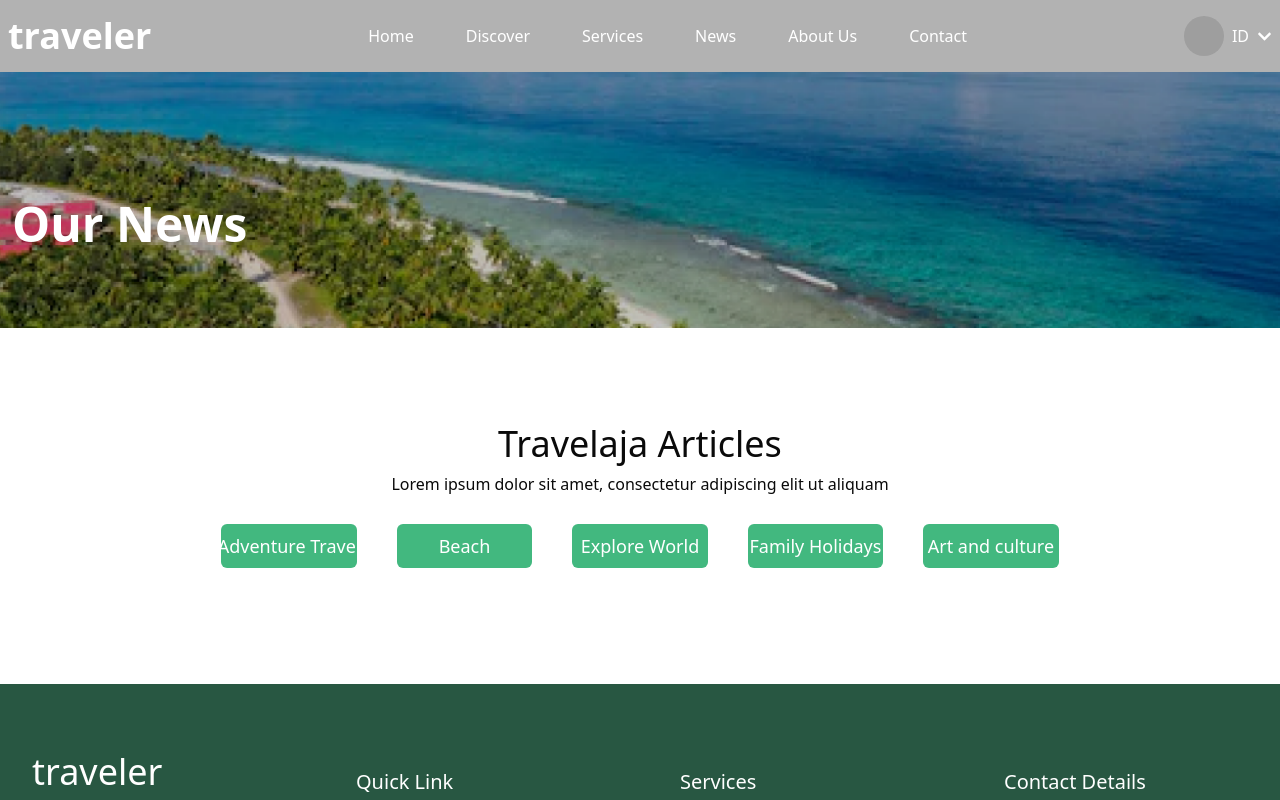
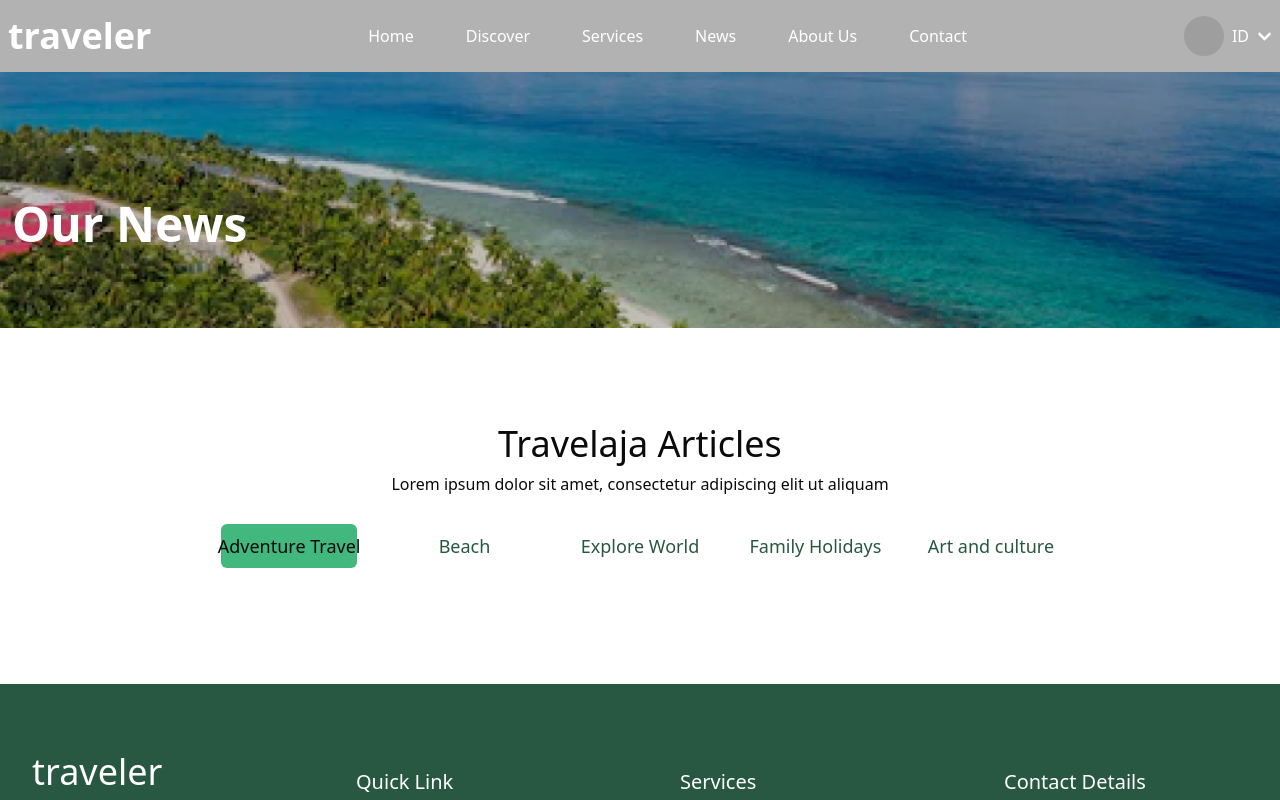
Before and after one commit to WDsagor/traveler-shadcn-typescript, a Next.js app: page /news in a window 1280 px wide. Shown: the top 800 px of the page. Built offline with nearby package versions, Linux system fonts and the light colour scheme; grey boxes are pictures that could not be loaded.

Commit message:
added active button ui interface

```diff
--- a/app/news/TravelajaArticles.tsx
+++ b/app/news/TravelajaArticles.tsx
@@ -1,14 +1,19 @@
+
+"use client"
 import { Button } from '@/components/ui/button';
-import React from 'react';
+import React, { useState } from 'react';
+import { buttonVariants } from "@/components/ui/button"
 
 const TravelajaArticles = () => {
+    const [index, setIndex] = useState(0)
+    console.log(index);
     return (
         <div>
             <h1 className='text-4xl font-normal text-center '>Travelaja Articles</h1>
             <p className='text-center py-2'>Lorem ipsum dolor sit amet, consectetur adipiscing elit ut aliquam</p>
             <div className='grid grid-cols-2 lg:grid-cols-3 xl:grid-cols-5 gap-x-10 gap-y-5 w-full xl:w-2/3 mx-auto py-5 '>
                 {["Adventure Travel", "Beach", "Explore World", "Family Holidays", "Art and culture"].map((name, i) => {
-                    return <Button size={"lg"} className='text-lg text-white' key={i}>{name}</Button>
+                    return <Button onClick={() => setIndex(i)} size={"lg"} className={`${index === i ? "text-lg font-medium text-white" : "bg-transparent text-lg  hover:text-white font-medium "}" `} key={i}>{name}</Button>
                 })}
             </div>
         </div>
```
